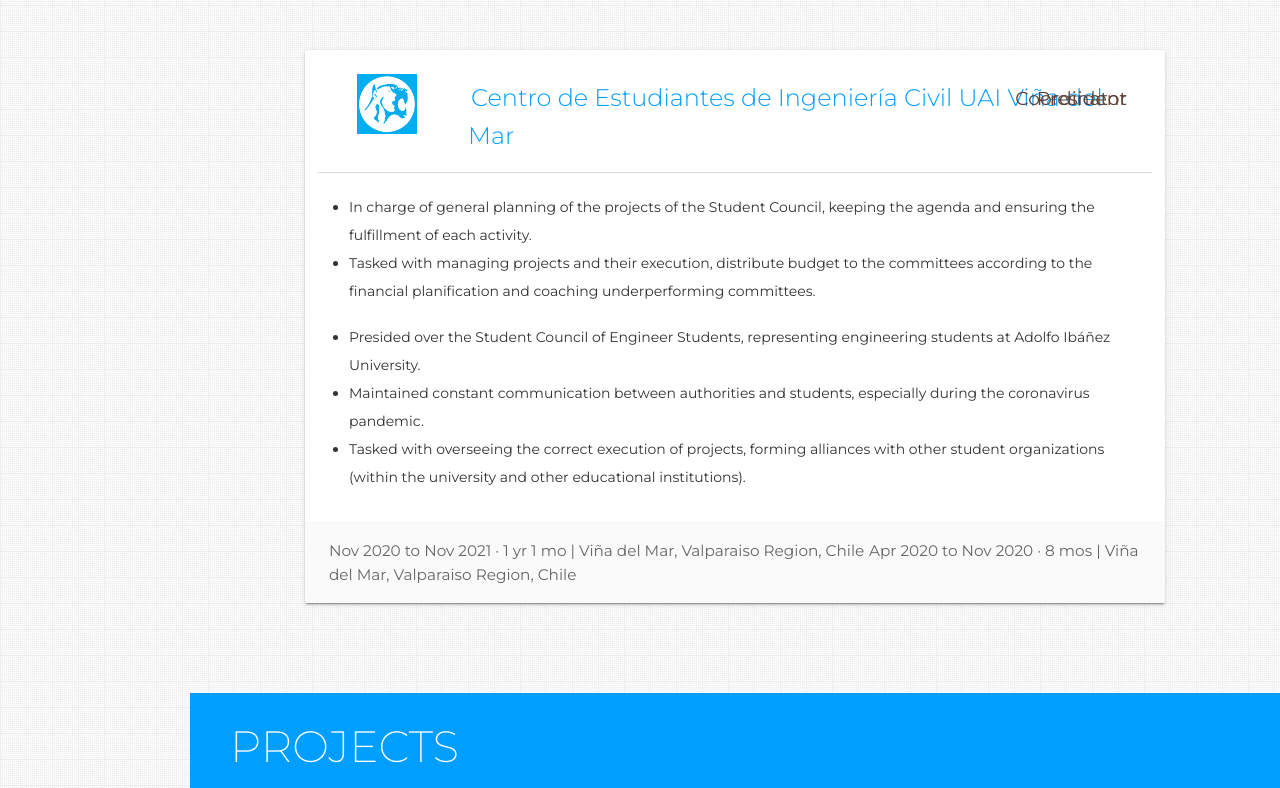
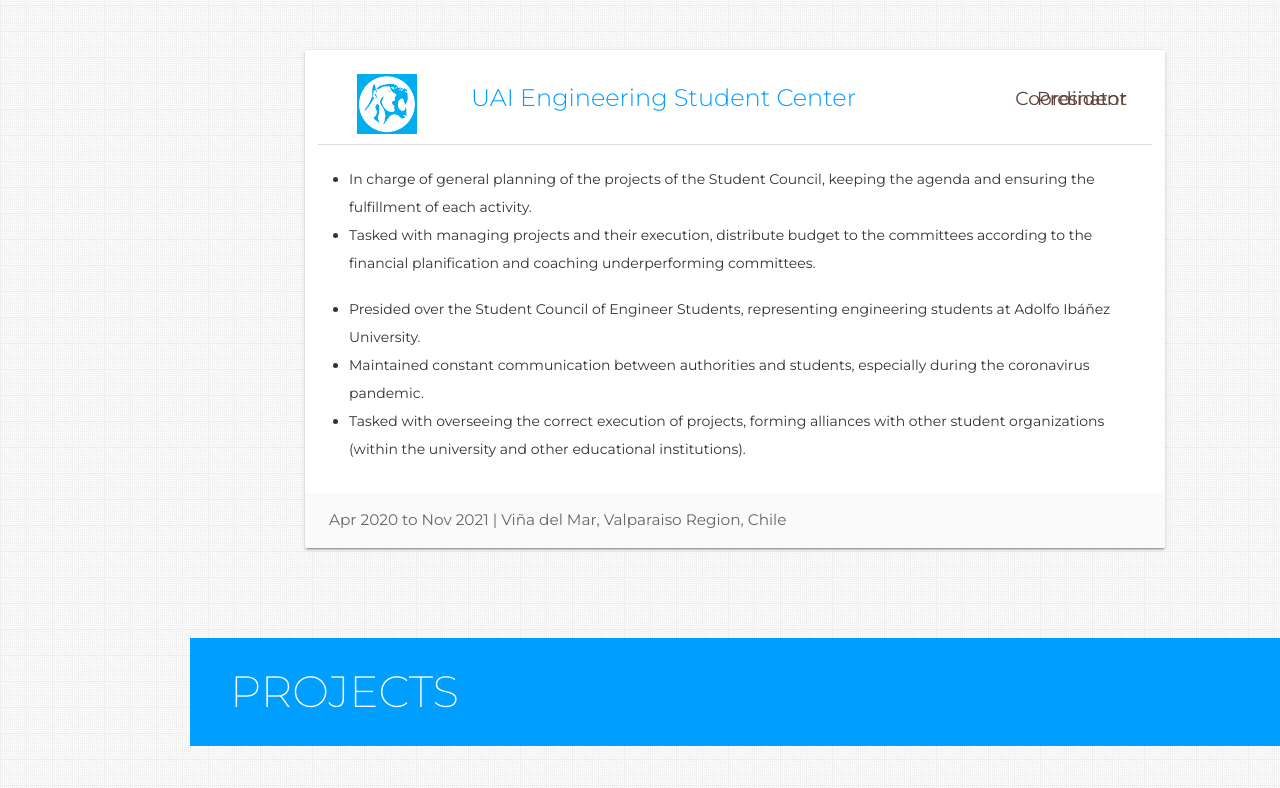
Before and after one commit to patrickmurphym/patrickmurphym.github.io, a plain HTML site: page index.html in a window 1280 px wide. Shown: the part 2205-2993 px from the top of the page. Drawn offline with nearby package versions, Linux system fonts and the light colour scheme.

Commit message:
changes made

```diff
--- a/index.html
+++ b/index.html
@@ -393,8 +393,7 @@
                   <p>
                     <span class="card-title"><a href="https://www.instagram.com/ceeinuai/"
                         target="_blank"
-                        class="teal-text hoverline">Centro de Estudiantes de
-                        Ingeniería Civil UAI Viña del Mar</a></span>
+                        class="teal-text hoverline">UAI Engineering Student Center</a></span>
                   </p>
                 </div>
               </div>
@@ -420,9 +419,7 @@
               </ul>
             </div>
             <div class="card-action">
-              <span>Nov 2020 to Nov 2021 · 1 yr 1 mo | Viña del Mar, Valparaiso
-                Region, Chile</span>
-              <span>Apr 2020 to Nov 2020 · 8 mos | Viña del Mar, Valparaiso
+              <span>Apr 2020 to Nov 2021 | Viña del Mar, Valparaiso
                 Region, Chile</span>
             </div>
           </div>
```
